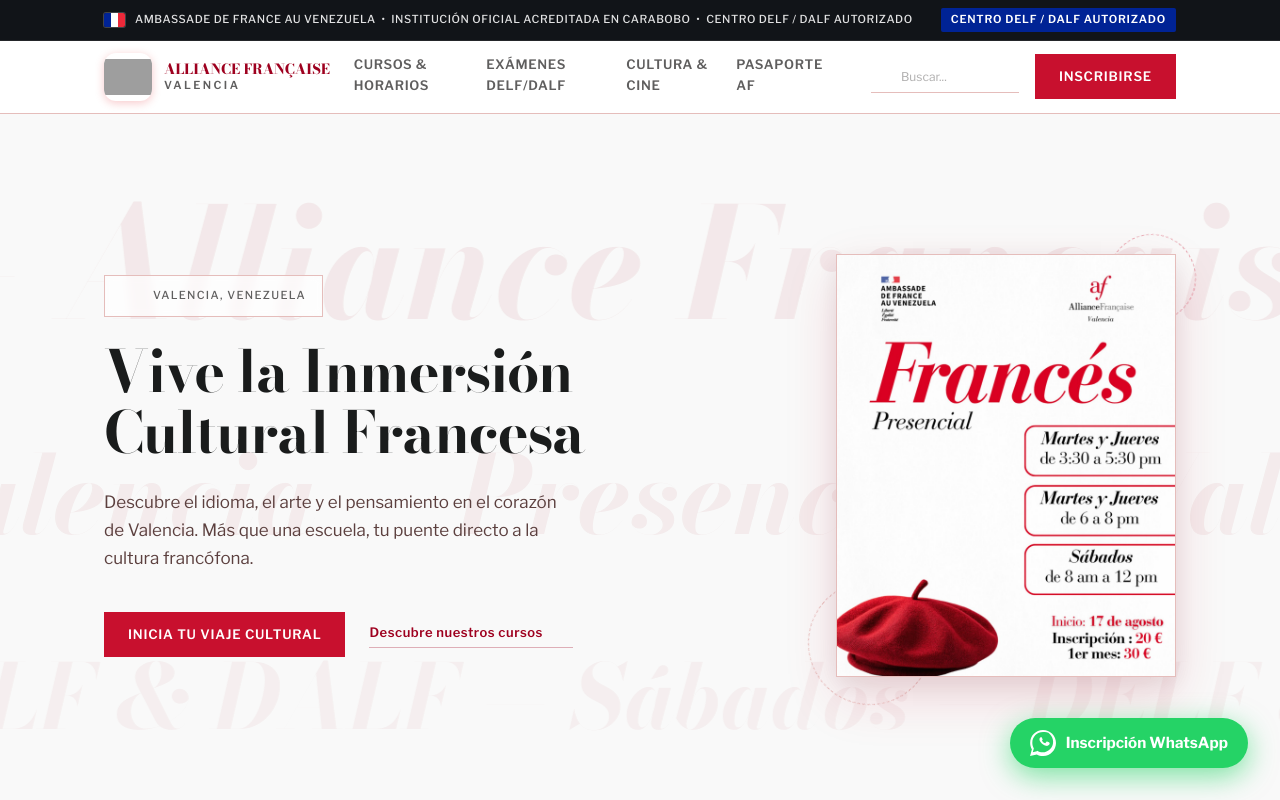
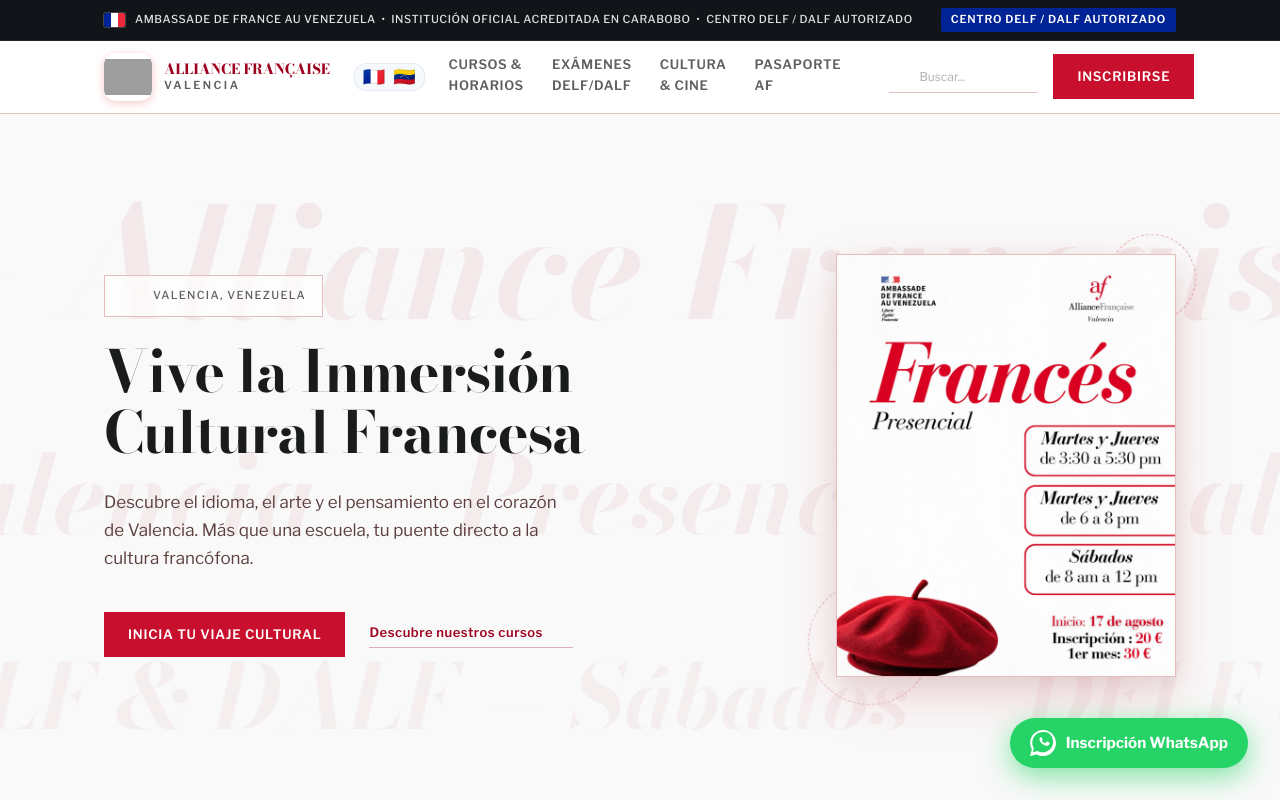
Before and after one commit to VicD4ddy/AllianceFrancesa, a Next.js app: page / in a window 1280 px wide. Shown: the top 800 px of the page. Built offline with nearby package versions, Linux system fonts and the light colour scheme; grey boxes are pictures that could not be loaded.

Commit message:
feat: añadir banderas de cooperación franco-venezolana en el Navbar público

```diff
--- a/src/components/Header.js
+++ b/src/components/Header.js
@@ -56,6 +56,12 @@
               <span className={styles.logoSubtitle}>Valencia</span>
             </div>
           </Link>
+
+          {/* Banderas de Cooperación Franco-Venezolana */}
+          <div className={styles.flagsContainer}>
+            <span className={styles.flagIcon} title="Francia">🇫🇷</span>
+            <span className={styles.flagIcon} title="Venezuela">🇻🇪</span>
+          </div>
 
           {/* Nav Desktop */}
           <nav className={styles.nav} aria-label="Navegación principal">
--- a/src/components/Header.module.css
+++ b/src/components/Header.module.css
@@ -133,6 +133,31 @@
   letter-spacing: 0.22em;
   text-transform: uppercase;
   margin-top: 1px;
+}
+
+.flagsContainer {
+  display: flex;
+  align-items: center;
+  gap: 8px;
+  background: rgba(241, 245, 249, 0.6);
+  padding: 4px 8px;
+  border-radius: 12px;
+  border: 1px solid rgba(226, 232, 240, 0.8);
+  flex-shrink: 0;
+}
+
+.flagIcon {
+  font-size: 18px;
+  line-height: 1;
+  display: inline-flex;
+  align-items: center;
+  justify-content: center;
+  cursor: default;
+  transition: transform 0.2s ease;
+}
+
+.flagIcon:hover {
+  transform: scale(1.2) rotate(4deg);
 }
 
 /* Navigation */
```
